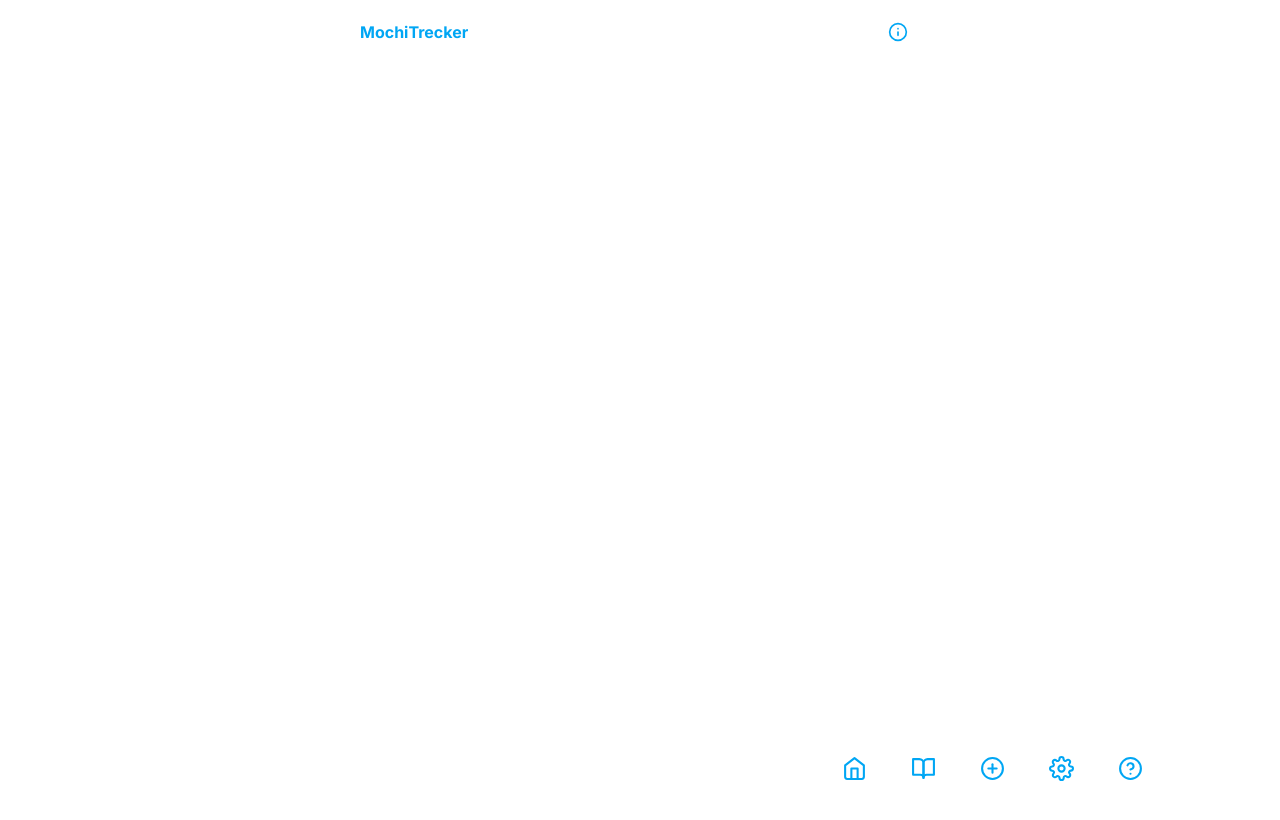
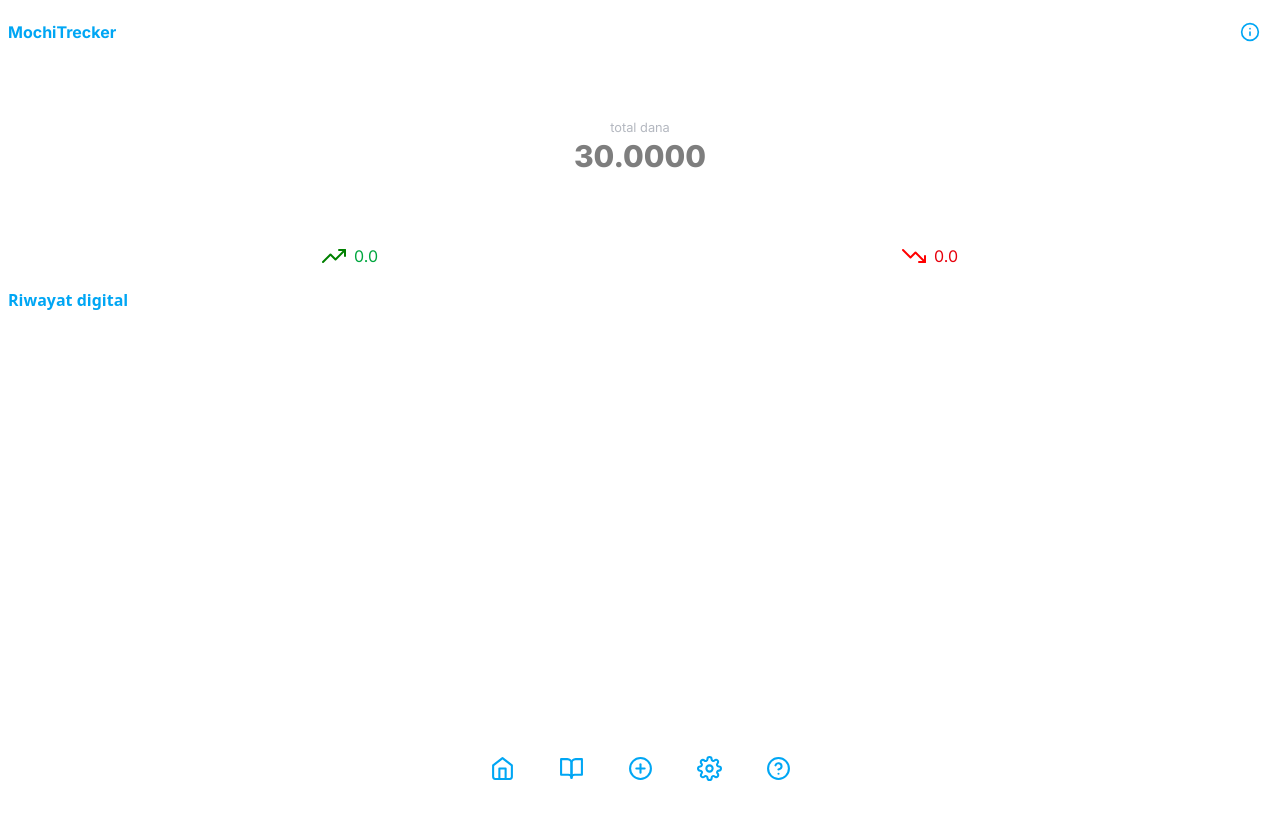
Before and after one commit to Mizuchii42/mochiTrecker, a React (Vite) app: page / in a window 1280 px wide. Before the commit this address had no page. Shown: the top 820 px of the page. Built offline with nearby package versions, Linux system fonts and the light colour scheme.

Commit message:
add ui homepage & fix bug navbar bottom

```diff
--- a/src/App.jsx
+++ b/src/App.jsx
@@ -4,14 +4,17 @@ import Navbar from './componnent/navbar'
 import { BrowserRouter as Router, Routes, Route } from 'react-router-dom'
 import InfoSevice from './page/info'
 import Navbutton from './componnent/navButton'
+import { Home } from 'react-feather'
+import Homepage from './page/home'
 function App() {
 
   return (
     <>
-      <div className='container mx-auto h-svh w-full md:w-[45%]'>
+      <div className=' h-svh w-full'>
         <Router>
           <Navbar />
           <Routes>
+            <Route path='/' element={<Homepage />} />
             <Route path='/info' element={<InfoSevice />} />
           </Routes>
           <Navbutton />
--- /dev/null
+++ b/src/page/home.jsx
@@ -0,0 +1,28 @@
+import { TrendingDown, TrendingUp } from "react-feather";
+const Homepage = () => {
+  return (
+    <>
+      <div className="w-full h-svh">
+        <div className="w-[98%] h-40 rounded-md opacity-50 mx-auto flex justify-center justify-items-center items-center">
+          <div className="text-center">
+            <small className="font-inter text-gray-500">total dana</small>
+            <h1 className="font-inter font-extrabold text-black text-3xl">30.0000</h1>
+          </div>
+        </div>
+
+        <div className="w-full h-16 flex justify-items-center items-center justify-center gap-1">
+          <div className="w-[45%] h-full flex justify-center justify-items-center items-center gap-2 font-inter text-green-600">
+            <TrendingUp color="green" /> 0.0
+          </div>
+          <div className="w-[45%] h-full  flex justify-center justify-items-center items-center gap-2 font-inter text-red-600">
+            <TrendingDown color="red" /> 0.0
+          </div>
+
+        </div>
+        <h1 className="font-bold ml-2 text-1xl text-sky-500">Riwayat digital</h1>
+      </div>
+    </>
+  )
+}
+
+export default Homepage;
```
Also changed, not shown: src/page/helpcenter.jsx (added), src/page/history.jsx (added), src/page/setting.jsx (added).
